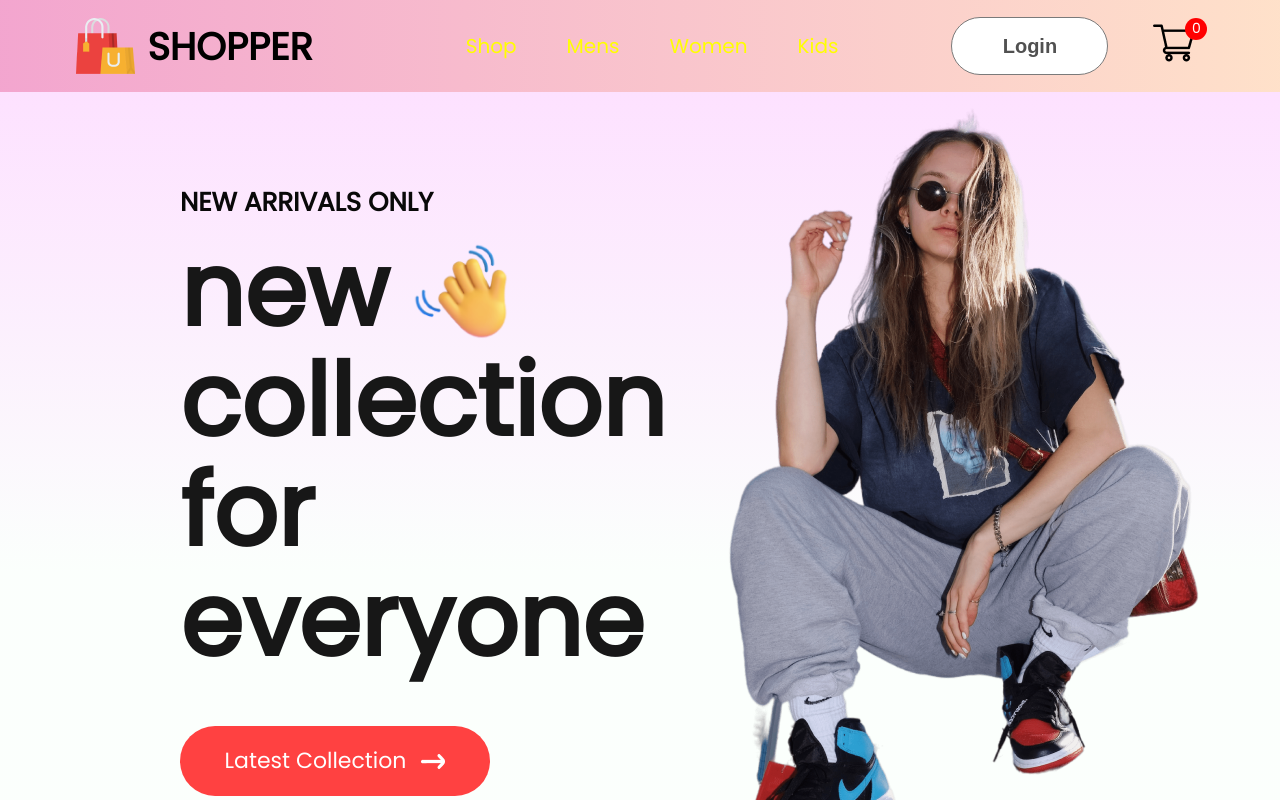
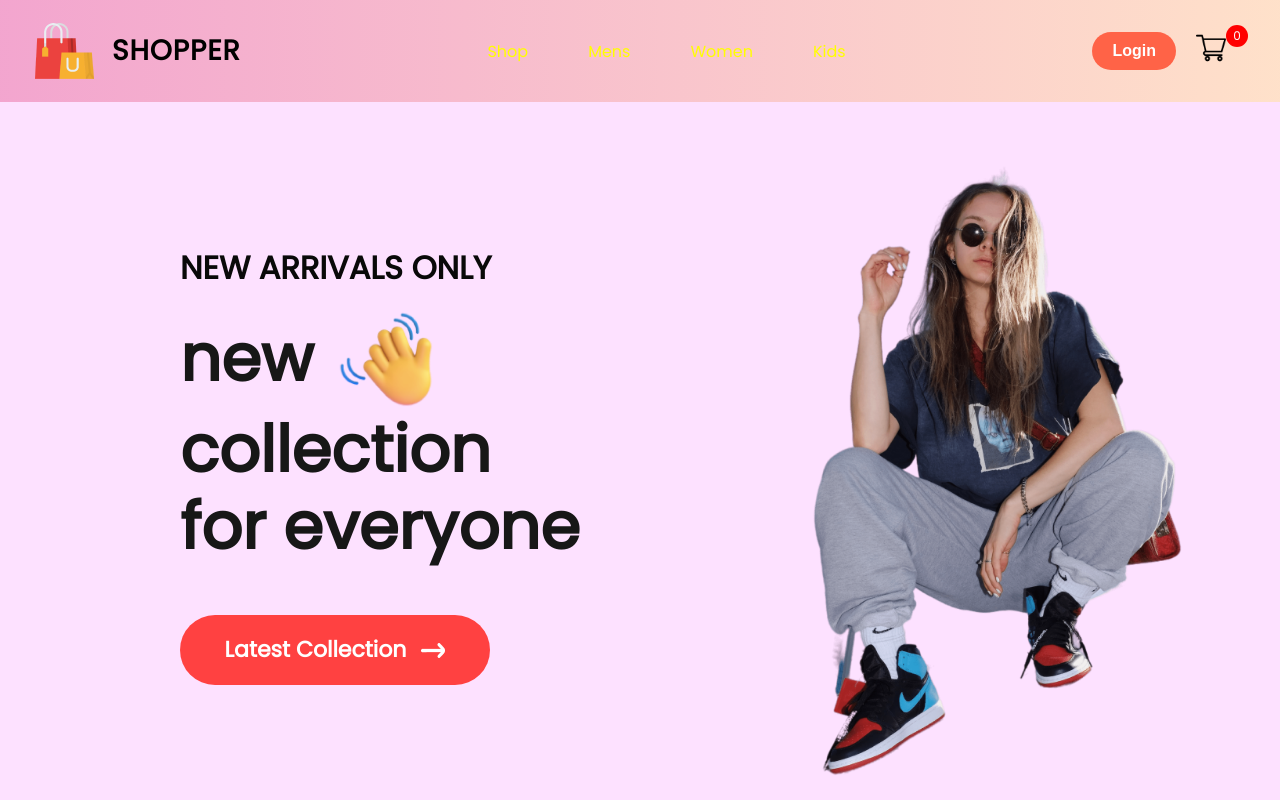
Before and after one commit to TabrejQuadir/ecommerce, a React (Create React App) app in the folder client/: page / in a window 1280 px wide. Shown: the top 800 px of the page. Built offline with nearby package versions, Linux system fonts and the light colour scheme.

Commit message:
Stying the navbar and the hero section

```diff
--- a/client/src/Component/Hero/Hero.css
+++ b/client/src/Component/Hero/Hero.css
@@ -1,57 +1,112 @@
-.hero{
- height: 100vh;
- background: linear-gradient(180deg,#fde1ff , #e1ffea22 60%);
- display: flex;
+.hero {
+    height: calc(100vh - 70px); /* Subtracting the height of the navbar */
+    background-color: #fde1ff;
+    display: flex;
 }
 
-.hero_left{
-    flex:1;
+.hero_right img {
+    max-width: 100%;
+    max-height: calc(100% - 70px); /* Adjusting the max-height of the image */
+    height: auto;
+}
+
+.hero_left {
+    flex: 1;
     display: flex;
+    flex-direction: column;
     justify-content: center;
-    flex-direction: column;
+    align-items: flex-start;
     padding-left: 180px;
     gap: 20px;
-    line-height: 1.1;
+    line-height: 1.2;
 }
 
-.hero_left h2{
-    font-size: 26px;
-    font-weight: 600;
+.hero_left h2 {
+    font-size: 32px;
+    font-weight: 700;
     color: #090909;
 }
 
-.hero_left p{
+.hero_left p {
     color: #171717;
-    font-size: 100px;
-    font-weight: 700;
+    font-size: 64px;
+    font-weight: 900;
+    margin: 0;
 }
 
-.hero_hand_icon{
+.hero_hand_icon {
     display: flex;
+    align-items: center;
     gap: 20px;
+}
+
+.hero_hand_icon img {
+    width: 105px;
+}
+
+.hero_latest-button {
+    display: flex;
     align-items: center;
-}
-.hero_hand_icon img{
-width: 105px;
-}
-.hero_latest-button{
-    display: flex;
     justify-content: center;
-    align-items: center;
     gap: 15px;
     width: 310px;
     height: 70px;
-    border-radius: 70px;
+    border-radius: 35px;
     margin-top: 30px;
     color: white;
     font-size: 22px;
-    font-weight: 500;
-    background:#ff4141 ;
+    font-weight: 600;
+    background: #ff4141;
+    cursor: pointer;
+    transition: background-color 0.3s ease;
 }
 
-.hero_right{
+.hero_latest-button:hover {
+    background: #ff3030;
+}
+
+.hero_right {
     flex: 1;
     display: flex;
     align-items: center;
     justify-content: center;
+    position: relative;
+    overflow: hidden;
 }
+
+.hero_right img {
+    max-width: 100%;
+    max-height: calc(100% - 70px);
+    height: auto;
+    transition: transform 0.5s ease;
+    position: relative;
+    z-index: 1;
+}
+
+/* Gradient overlay effect */
+.hero_right::after {
+    content: '';
+    position: absolute;
+    top: 0;
+    left: 0;
+    width: 100%;
+    height: 100%;
+    background: linear-gradient(to bottom, rgba(255, 255, 255, 0.1) 0%, rgba(0, 0, 0, 0.6) 100%);
+    opacity: 0;
+    transition: opacity 0.5s ease;
+    z-index: 2;
+}
+
+.hero_right:hover::after {
+    opacity: 0.8;
+}
+
+/* Parallax effect on hover */
+.hero_right:hover img {
+    transform: scale(1.05);
+}
+
+/* Parallax effect on overlay */
+.hero_right:hover::after {
+    transform: translateX(-3%) translateY(-3%);
+}
--- a/client/src/Component/Navbar/Navbar.css
+++ b/client/src/Component/Navbar/Navbar.css
@@ -1,76 +1,103 @@
 .navbar {
     display: flex;
-    justify-content: space-around;
-    padding: 16px;
-    box-shadow: 0px 1px 3px -2px black;
-    /* background-color: rgba(185, 162, 191, 0.525); */
-    background: linear-gradient(to right, #ed7bb8ad, #feb47b67); /* Adjust colors as needed */
-    height: 60px;
+    justify-content: space-between;
+    align-items: center;
+    padding: 16px 32px;
+    box-shadow: 0px 1px 3px -2px rgba(0, 0, 0, 0.1);
+    background: linear-gradient(to right, #ed7bb8ad, #feb47b67); /* Gradient background */
+    height: 70px;
+    transition: background-color 0.3s ease-in-out;
 }
 
 .nav_logo {
     display: flex;
     align-items: center;
-    gap: 10px;
+    gap: 15px;
 }
 
 .nav_logo p {
     color: #171717;
-    font-size: 38px;
-    font-weight: 600;
+    font-size: 28px;
+    font-weight: 700;
+    margin: 0;
+    text-transform: uppercase;
+    letter-spacing: 1px;
 }
 
 .nav_menu {
     display: flex;
     align-items: center;
     list-style: none;
-    gap: 50px;
+    gap: 40px;
     color: #626262;
-    font-size: 20px;
+    font-size: 16px;
     font-weight: 500;
+    margin: 0;
+    padding: 0;
 }
 
 .nav_menu li {
-    display: flex;
-    flex-direction: column;
-    align-items: center;
-    justify-content: center;
-    gap: 3px;
-    cursor: pointer;
+    position: relative;
 }
 
-.nav_menu hr{
+.nav_menu li a {
+    text-decoration: none;
+    color: inherit;
+    padding: 10px;
+    transition: color 0.3s ease-in-out;
+}
+
+.nav_menu li a:hover {
+    color: #feb47b; /* Change color on hover */
+}
+
+.nav_menu hr {
+    position: absolute;
+    bottom: -5px;
+    left: 50%;
+    transform: translateX(-50%);
     border: none;
-    width: 90%;
-    height: 5px;
+    width: calc(100% - 20px); /* Adjust width */
+    height: 3px;
     background: crimson;
     border-radius: 10px;
+    transition: width 0.3s ease-in-out;
 }
 
-.nav_login_cart{
+.nav_menu li:hover hr {
+    width: 100%; /* Expand on hover */
+}
+
+.nav_login_cart {
     display: flex;
     align-items: center;
-    gap: 45px;
+    gap: 20px;
 }
 
-.nav_login_cart button{
-    width: 157px;
-    height: 58px;
-    outline: none;
-    border: 1px solid #7a7a7a;
-    border-radius: 75px;
+.nav_username {
+    font-size: 16px;
+    font-weight: 500;
     color: #515151;
-    font-size: 20px;
-    font-weight: 600;
-    background-color: white;
-    cursor: pointer;
 }
 
-.nav_login_cart button:active{
-    background-color: wheat;
+.nav_login_cart button {
+    padding: 10px 20px;
+    outline: none;
+    border: none;
+    border-radius: 25px;
+    color: white;
+    font-size: 16px;
+    font-weight: 600;
+    background-color: #ff6347; /* Tomato color */
+    cursor: pointer;
+    transition: background-color 0.3s ease-in-out;
 }
 
-.nav_cart_count{
+.nav_login_cart button:hover {
+    background-color: #ff4500; /* OrangeRed color */
+}
+
+.nav_cart_count {
     width: 22px;
     height: 22px;
     display: flex;
@@ -78,8 +105,19 @@ align-items: center;
     justify-content: center;
     background-color: red;
     color: white;
-font-size: 14px;
-border-radius: 11px;
-margin-top: -35px;
-margin-left: -55px;
+    font-size: 12px;
+    border-radius: 50%;
+    margin-top: -30px;
+    margin-left: -20px;
 }
+
+.nav_login_cart img {
+    width: 30px;
+    height: 30px;
+    cursor: pointer;
+    transition: transform 0.3s ease-in-out;
+}
+
+.nav_login_cart img:hover {
+    transform: scale(1.1);
+}
```
Lines whose indentation alone changed are shown as unchanged.
